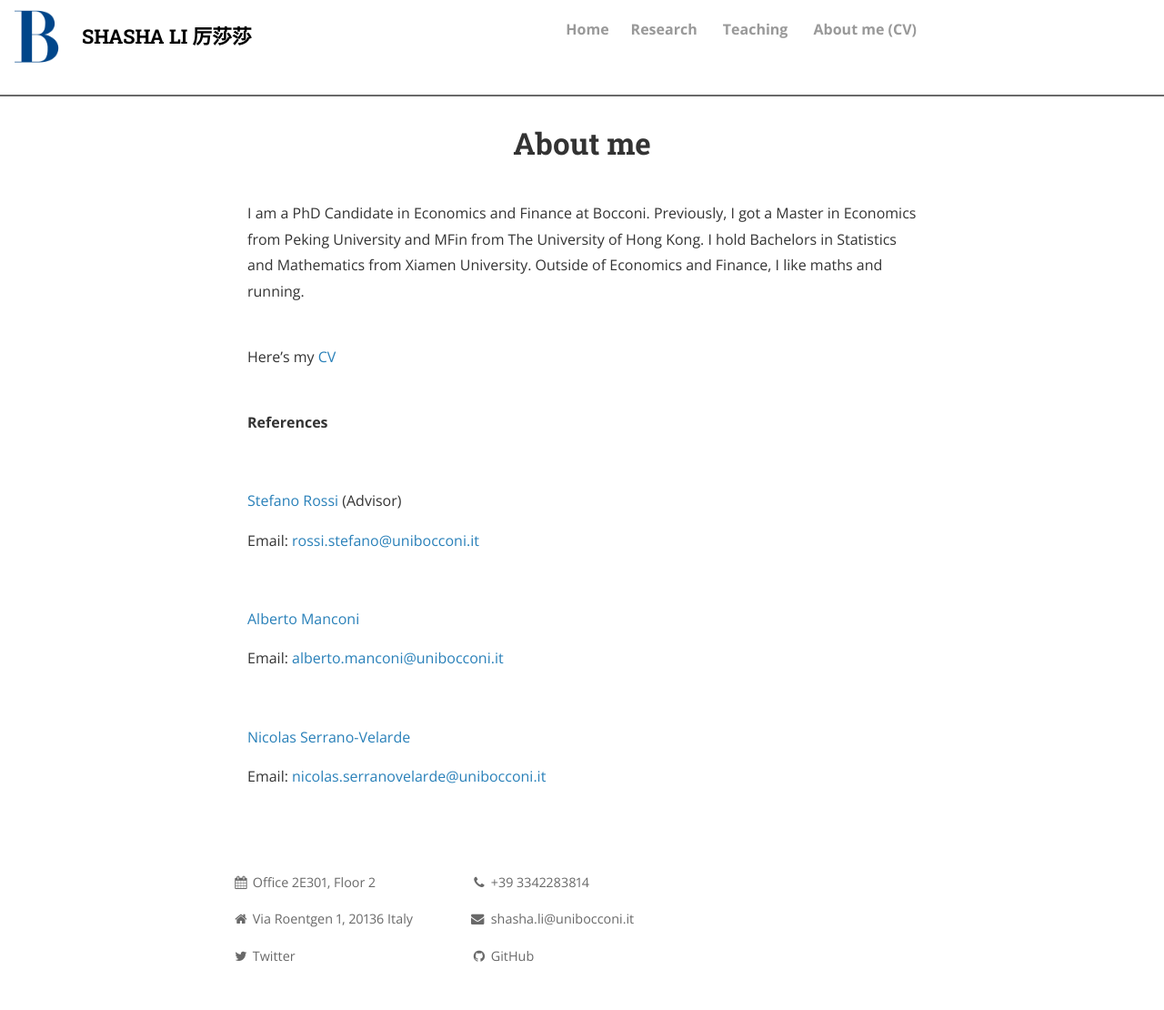
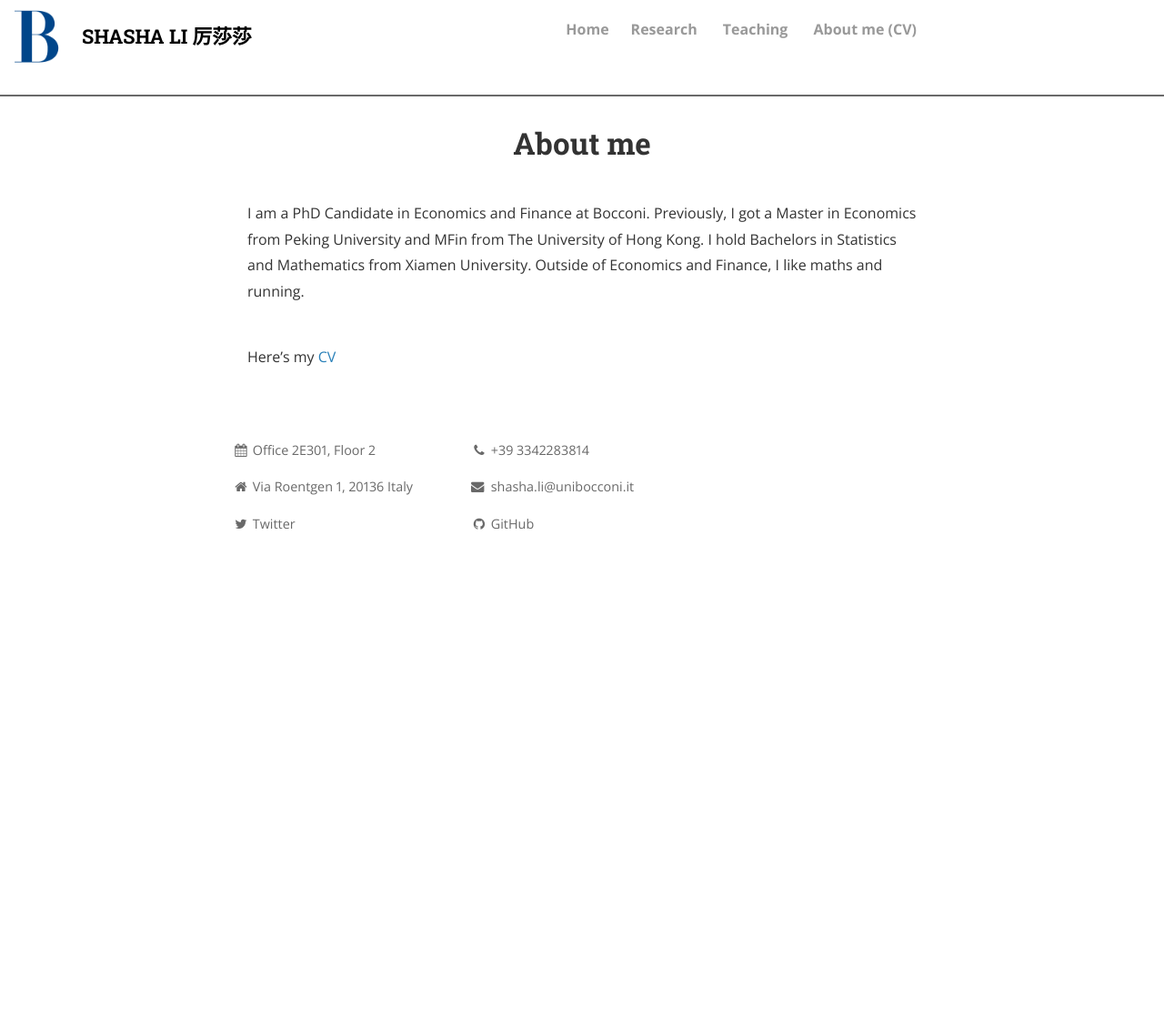
Before and after one commit to shasha-li/shasha-li.github.io, a Jekyll site: the page built from CV.md, in a window 1280 px wide. Shown: the whole page at 91% size. Built offline with Jekyll 4.4.1, drawn with Linux system fonts in a browser that asks for light colours; nearby versions of some CDN libraries; comment, search, counter and statistics services are not loaded; a style sheet for code colours, icons or effects is not loaded; after the commit the page ends 900 px from its top, so only the background shows below that.

Commit message:
Update CV.md

```diff
--- a/CV.md
+++ b/CV.md
@@ -9,17 +9,3 @@ I am a PhD Candidate in Economics and Finance at Bocconi. Previously, I got a Ma
 
 Here's my <a href="https://shasha-li.github.io/content/SHASHA%20LI%20CV.pdf" target="_blank">CV</a>
 <br><br>
-
-
-<p><strong>References</strong></p>
-<br>
-<p><a href="https://sites.google.com/site/srossi2212">Stefano Rossi</a> (Advisor)</p>
-<p>Email: <a href="mailto:rossi.stefano@unibocconi.it" target="_top">rossi.stefano@unibocconi.it</a></p>
-<br>
-<p><a href="https://sites.google.com/view/alberto-manconi">Alberto Manconi</a></p>
-<p>Email: <a href="mailto:alberto.manconi@unibocconi.it" target="_top">alberto.manconi@unibocconi.it</a></p>
-<br>
-<p><a href="https://sites.google.com/site/nicolasserranovelarde/">Nicolas Serrano-Velarde</a></p>
-<p>Email: <a href="mailto:nicolas.serranovelarde@unibocconi.it" target="_top">nicolas.serranovelarde@unibocconi.it</a></p>
-
-<br>
```
